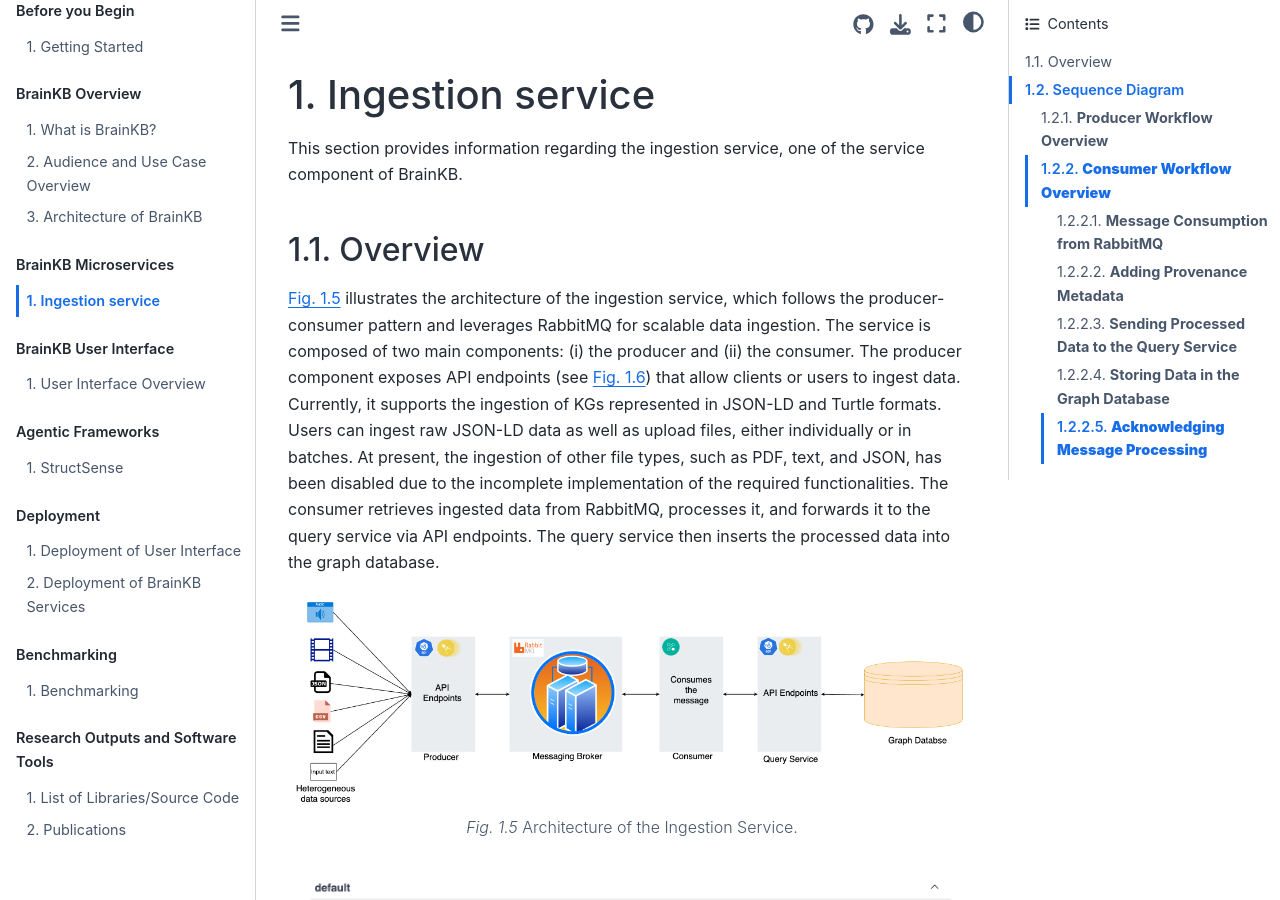
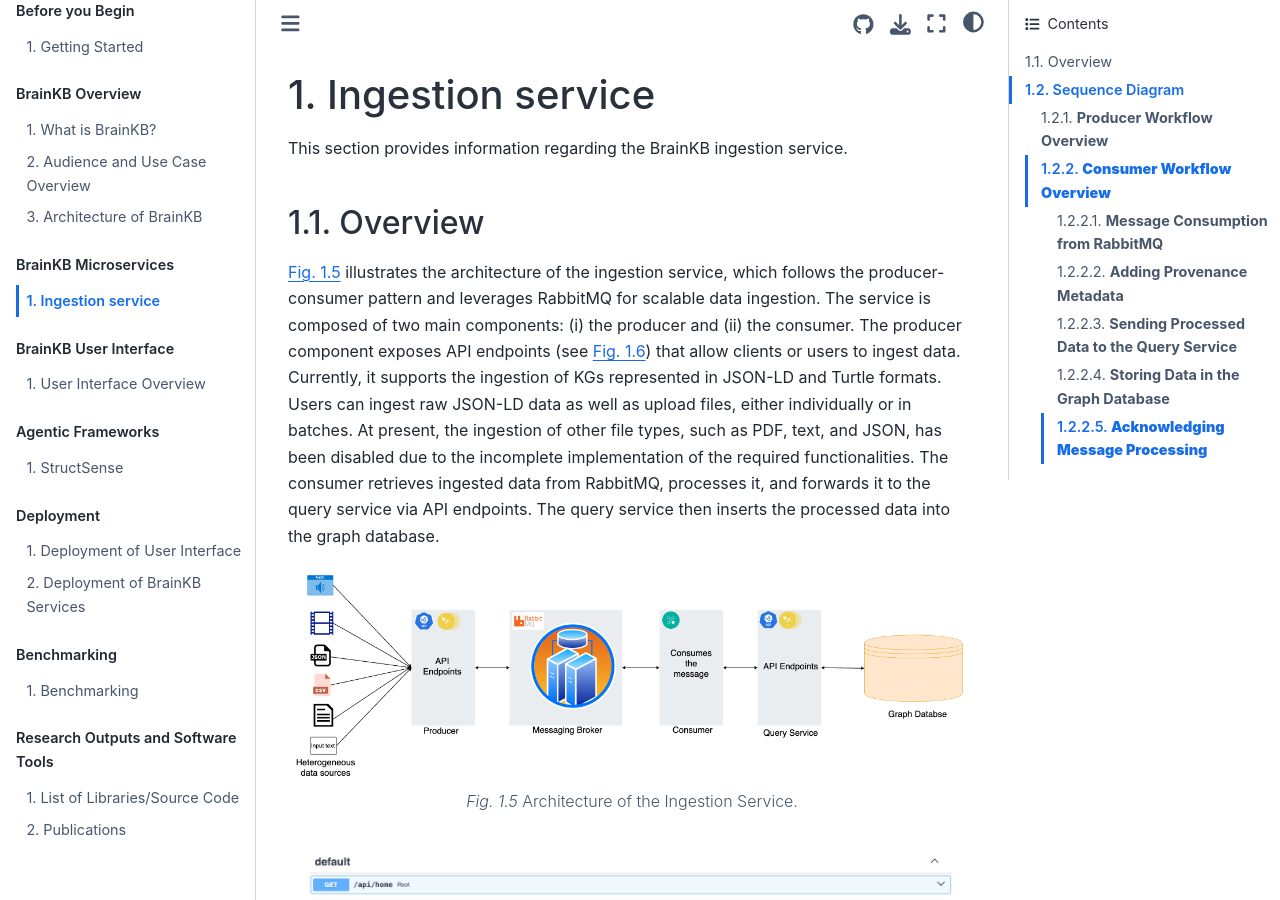
Before and after one commit to sensein/brainkbdocs, a Jupyter Book: the page built from docs/ingestion_service.md, in a window 1280 px wide and 900 px high. Built offline with Jupyter Book 1.0.4 settings and Sphinx 7.4.7 and the Sphinx Book theme 1.1.4, drawn with Linux system fonts in a browser that asks for light colours.

Commit message:
Update docs/ingestion_service.md
Co-authored-by: Kabilar Gunalan <kabi@mit.edu>

```diff
--- a/docs/ingestion_service.md
+++ b/docs/ingestion_service.md
@@ -1,5 +1,5 @@
 # Ingestion service
-This section provides information regarding the ingestion service, one of the service component of BrainKB.
+This section provides information regarding the BrainKB ingestion service.
 ## Overview
 {numref}`brainkb_intestion_architecture_figure`  illustrates the architecture of the ingestion service, which follows the producer-consumer pattern and leverages RabbitMQ for scalable data ingestion. The service is composed of two main components: (i) the producer and (ii) the consumer.
 The producer component exposes API endpoints (see {numref}`brainkb_ingestion_service_api_endpoints`) that allow clients or users to ingest data. Currently, it supports the ingestion of KGs represented in JSON-LD and Turtle formats. Users can ingest raw JSON-LD data as well as upload files, either individually or in batches. At present, the ingestion of other file types, such as PDF, text, and JSON, has been disabled due to the incomplete implementation of the required functionalities.
```
